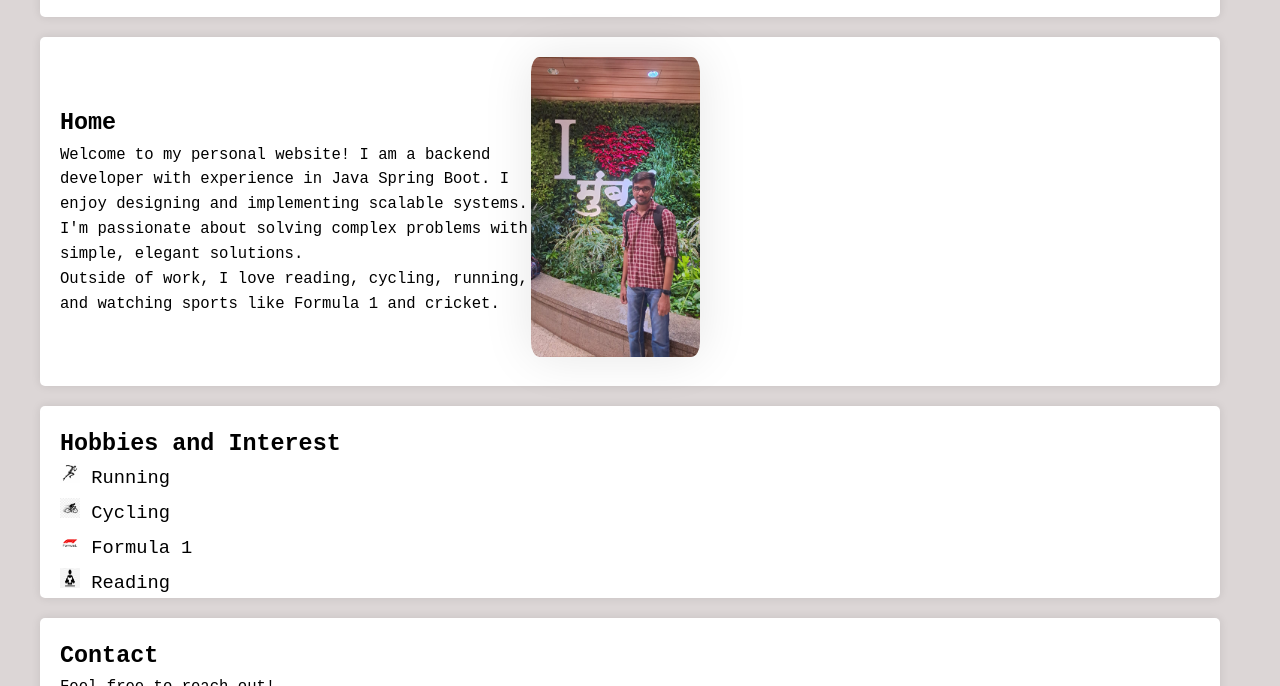
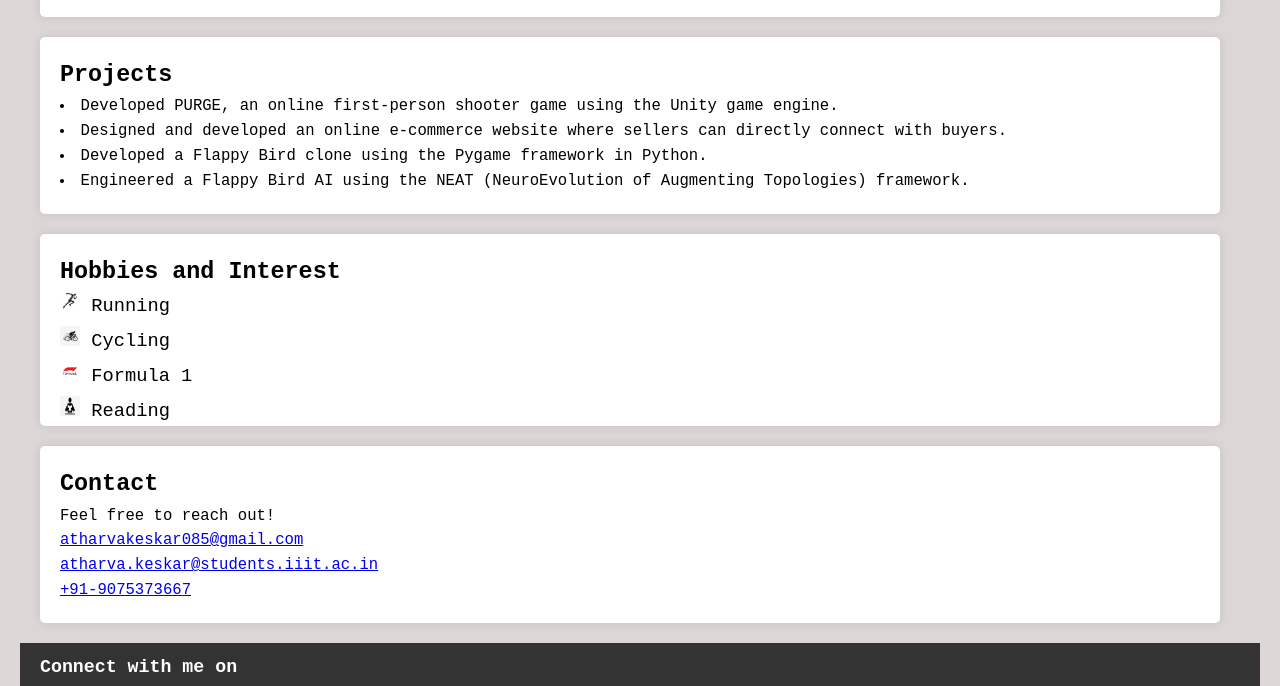
Before and after one commit to Atharva5K/Atharva5K.github.io, a plain HTML site: page index.html in a window 1280 px wide. Shown: the part 1946-2632 px from the top of the page. Drawn offline with Linux system fonts and the light colour scheme.

Commit message:
Update index.html

```diff
--- a/index.html
+++ b/index.html
@@ -19,6 +19,7 @@
                 <li><a href="#experience">Experience</a></li>
                 <li><a href="#achievements">Achievements</a></li>
                 <li><a href="#certificates">Certificates</a></li>
+                <li><a href="#projects">Certificates</a></li>
                 <li><a href="#hobbies">Hobbies</a></li>
                 <li><a href="#contact">Contact</a></li>
             </ul>
@@ -95,23 +96,12 @@
             <li>Udemy- Master Microservices with Spring Boot and Spring Cloud</li>
         </section>
 
-        <section id="project" class="home-section">
-
-                <!-- Text on the right -->
-                <div class="home-text">
-                    <h2>Home</h2>
-                    <p>
-                        Welcome to my personal website! I am a backend developer with experience in Java Spring Boot. I enjoy designing and implementing scalable systems. I'm passionate about solving complex problems with simple, elegant solutions.
-                    </p>
-                    <p>
-                        Outside of work, I love reading, cycling, running, and watching sports like Formula 1 and cricket.
-                    </p>
-            </div>
-
-            <div class="home-content">
-                <!-- Image on the left -->
-                <img src="my_image.jpeg" alt="My Photo" class="project-image">
-            </div>
+        <section id="projects">
+            <h2>Projects</h2>
+            <li>Developed PURGE, an online first-person shooter game using the Unity game engine.</li>
+            <li>Designed and developed an online e-commerce website where sellers can directly connect with buyers.</li>
+            <li>Developed a Flappy Bird clone using the Pygame framework in Python.</li>
+            <li>Engineered a Flappy Bird AI using the NEAT (NeuroEvolution of Augmenting Topologies) framework.</li>
         </section>
 
         <section id="hobbies">
@@ -138,14 +128,15 @@
 
 
     <footer>
+        <h3>Connect with me on</h3>
         <div class="footer-links">
-            <a href="https://www.facebook.com" target="_blank">
+            <a href="https://www.facebook.com/share/4h2o1Cy16dgsSPTa/?mibextid=qi2Omg" target="_blank">
                 <img src="https://upload.wikimedia.org/wikipedia/commons/5/51/Facebook_f_logo_%282019%29.svg" alt="Facebook" width="30" height="30">
             </a>
-            <a href="https://www.twitter.com" target="_blank">
-                <img src="https://upload.wikimedia.org/wikipedia/commons/6/6f/Logo_of_Twitter.svg" alt="Twitter" width="30" height="30">
+            <a href="https://www.instagram.com/atharva_keskar_44?igsh=d29jeXByZW9qamoz" target="_blank">
+                <img src="https://upload.wikimedia.org/wikipedia/commons/9/95/Instagram_logo_2022.svg" alt="Instagram" width="30" height="30">
             </a>
-            <a href="https://www.linkedin.com" target="_blank">
+            <a href="www.linkedin.com/in/atharva-keskar" target="_blank">
                 <img src="https://upload.wikimedia.org/wikipedia/commons/c/ca/LinkedIn_logo_initials.png" alt="LinkedIn" width="30" height="30">
             </a>
         </div>
```
